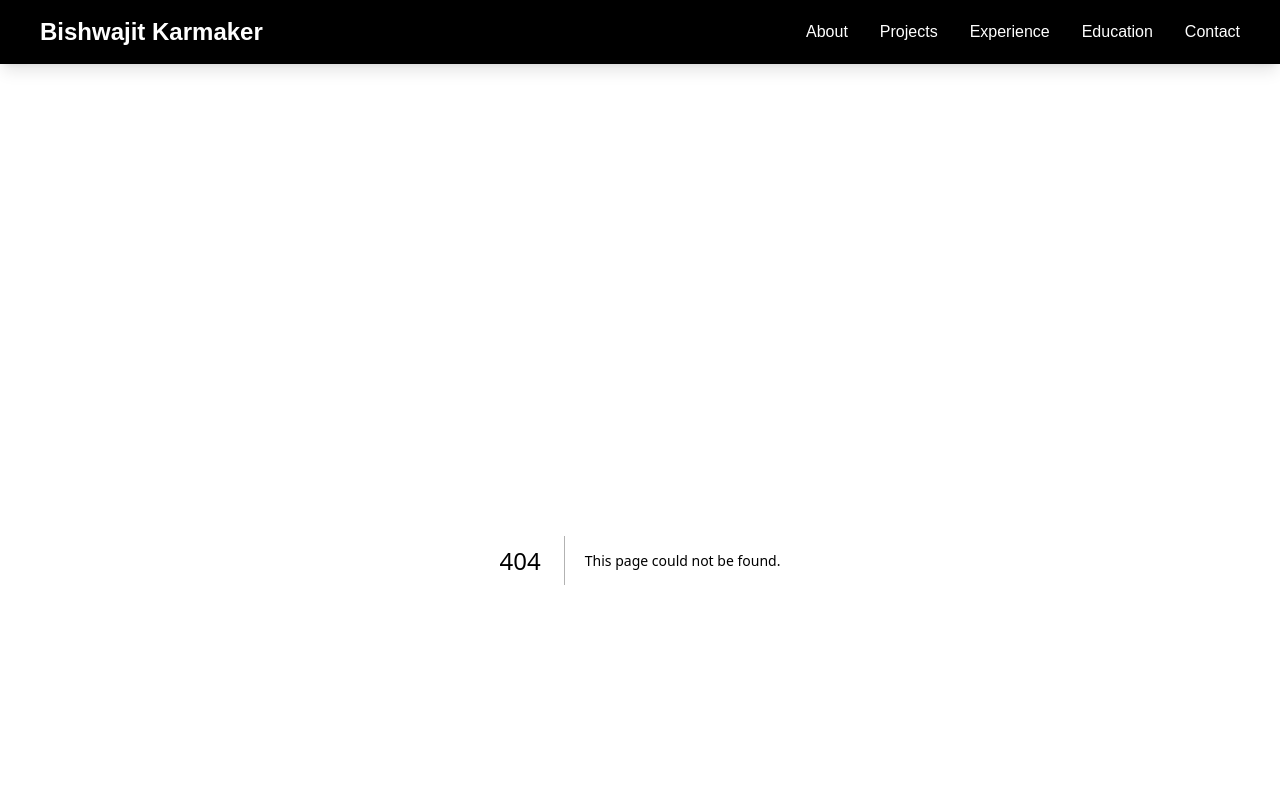
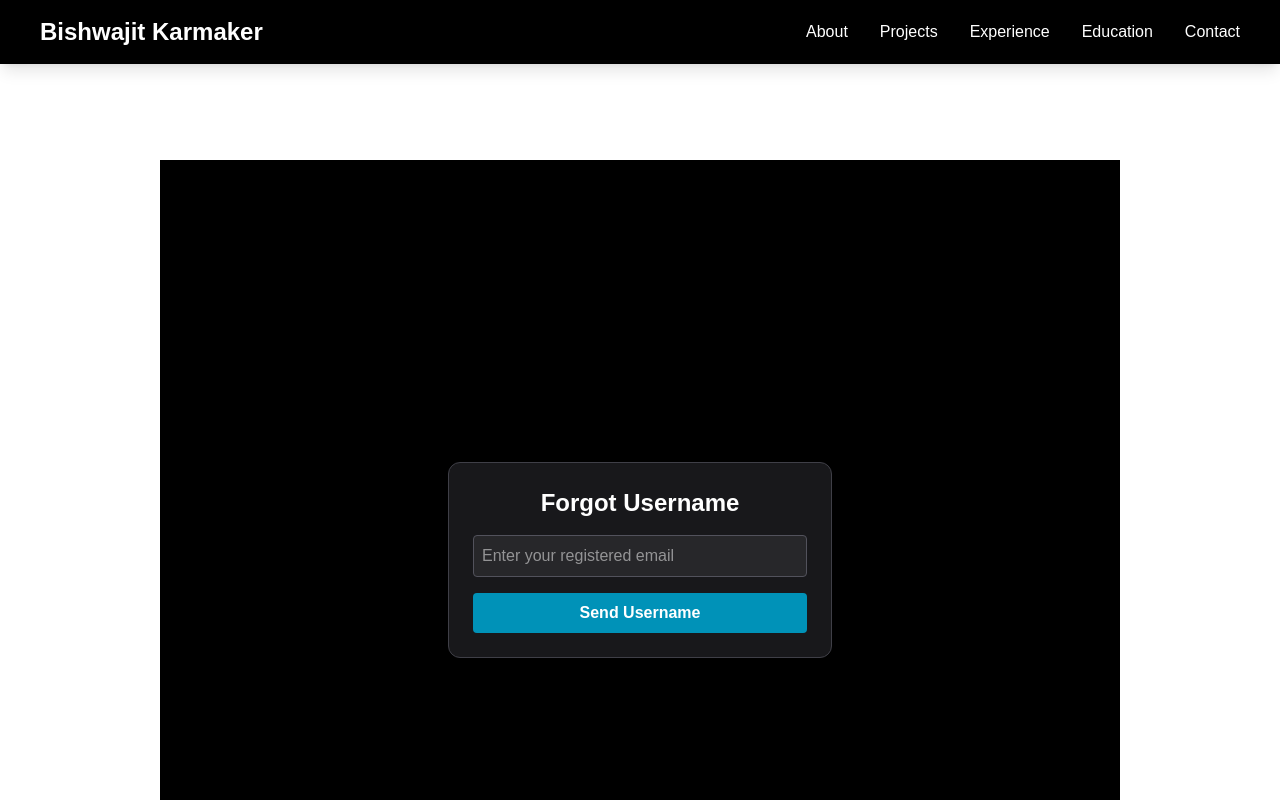
Before and after one commit to Bishwajit93/portfolio-frontend, a Next.js app: page /forgot_username in a window 1280 px wide. Before the commit this address had no page. Shown: the top 800 px of the page. Built offline with nearby package versions, Linux system fonts and the light colour scheme.

Commit message:
forgotusername page setup

```diff
--- /dev/null
+++ b/src/app/forgot_username/page.tsx
@@ -0,0 +1,68 @@
+"use client";
+
+import { useState } from "react";
+
+export default function ForgotUsernamePage() {
+  const [email, setEmail] = useState("");
+  const [message, setMessage] = useState<string | null>(null);
+  const [error, setError] = useState<string | null>(null);
+  const [loading, setLoading] = useState(false);
+
+  const handleSubmit = async (e: React.FormEvent) => {
+    e.preventDefault();
+    setError(null);
+    setMessage(null);
+    setLoading(true);
+
+    try {
+      const res = await fetch(`${process.env.NEXT_PUBLIC_BACKEND_URL}/auth/forgot-username/`, {
+        method: "POST",
+        headers: { "Content-Type": "application/json" },
+        body: JSON.stringify({ email }),
+      });
+
+      const data = await res.json();
+
+      if (!res.ok) {
+        setError(data.detail || "Something went wrong.");
+      } else {
+        setMessage("If the email is registered, your username has been sent.");
+      }
+    } catch (err) {
+      setError("Something went wrong.");
+    } finally {
+      setLoading(false);
+    }
+  };
+
+  return (
+    <div className="min-h-screen flex items-center justify-center bg-black px-4">
+      <form
+        onSubmit={handleSubmit}
+        className="w-full max-w-sm bg-zinc-900 border border-zinc-700 rounded-xl p-6"
+      >
+        <h2 className="text-2xl font-semibold text-white text-center mb-4">Forgot Username</h2>
+
+        <input
+          type="email"
+          value={email}
+          onChange={(e) => setEmail(e.target.value)}
+          placeholder="Enter your registered email"
+          className="w-full p-2 rounded border border-zinc-600 bg-zinc-800 text-white mb-4"
+          required
+        />
+
+        <button
+          type="submit"
+          disabled={loading}
+          className="w-full py-2 bg-cyan-600 hover:bg-cyan-500 text-white font-semibold rounded"
+        >
+          {loading ? "Sending..." : "Send Username"}
+        </button>
+
+        {message && <p className="text-green-400 text-center mt-4">{message}</p>}
+        {error && <p className="text-red-400 text-center mt-4">{error}</p>}
+      </form>
+    </div>
+  );
+}
```
